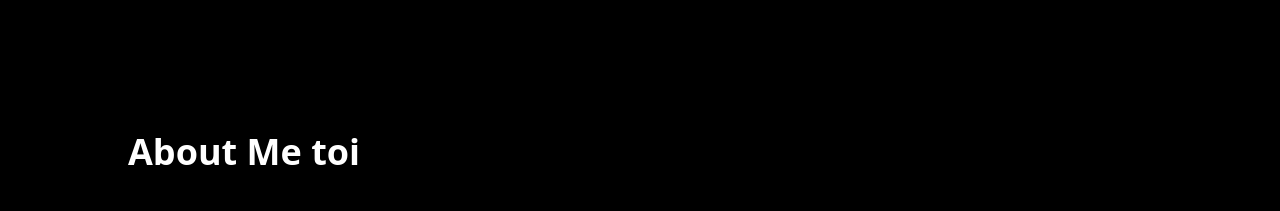
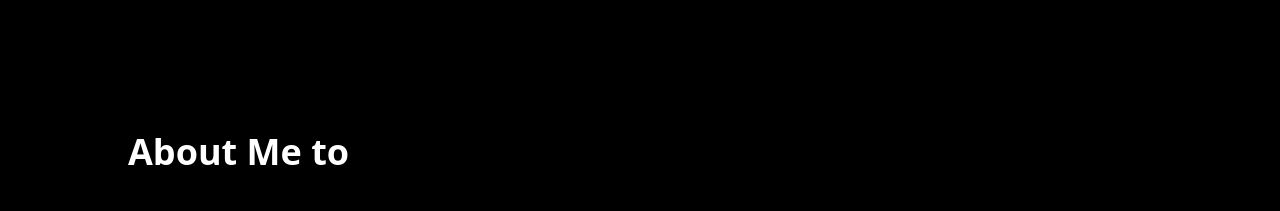
Before and after one commit to sathiyanarayanan07/sathiyanarayanan-portfolio, a React (Vite) app: page / in a window 1280 px wide. Shown: the part 860-1071 px from the top of the page. Built offline with nearby package versions, Linux system fonts and the light colour scheme.

Commit message:
Fix typo in About Me heading

```diff
--- a/src/components/About.jsx
+++ b/src/components/About.jsx
@@ -8,7 +8,7 @@ export default function About() {
 
         {/* Title */}
         <h2 className="text-2xl sm:text-3xl md:text-4xl font-semibold mb-8 sm:mb-10">
-          About Me toi
+          About Me to
         </h2>
 
         {/* Card */}
```
